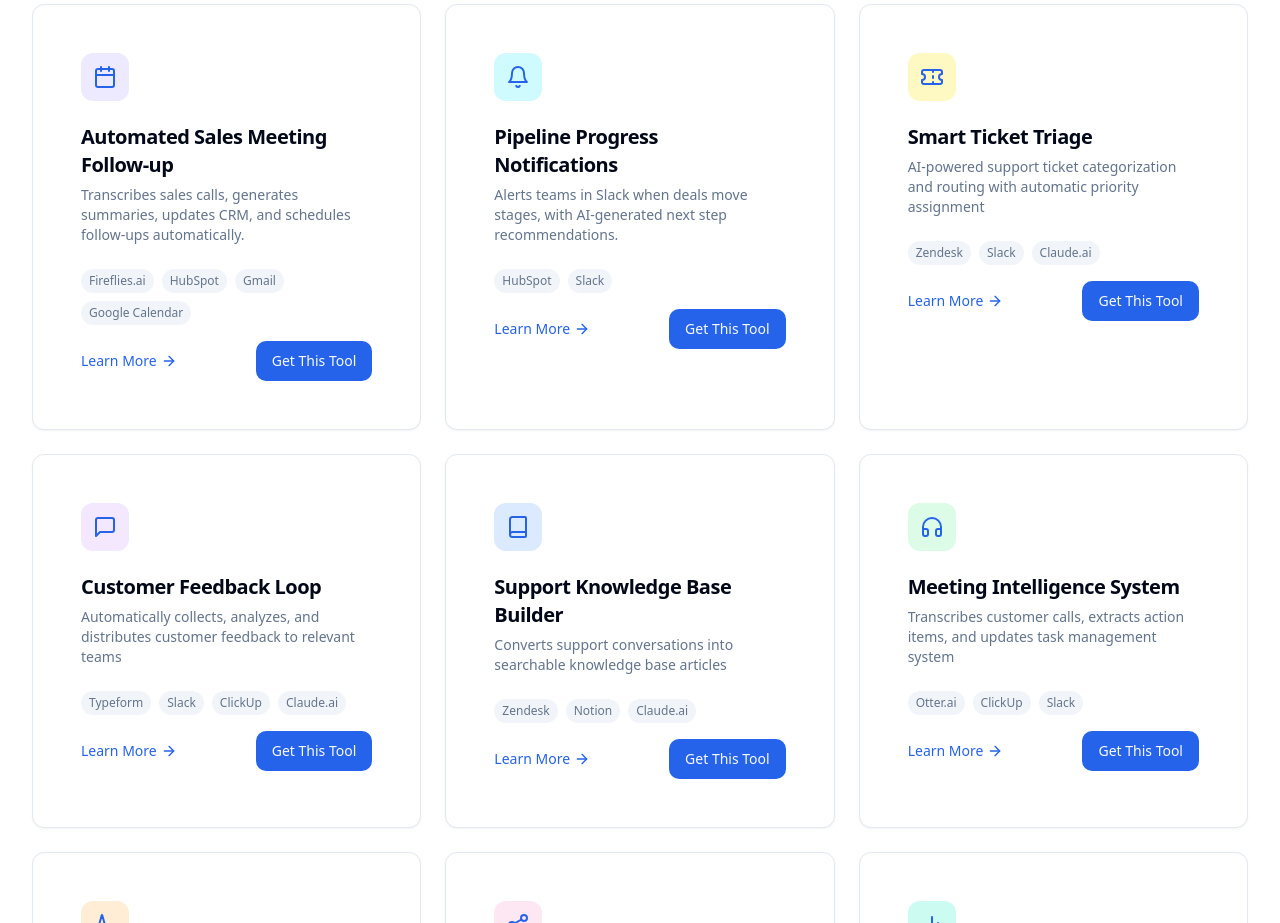
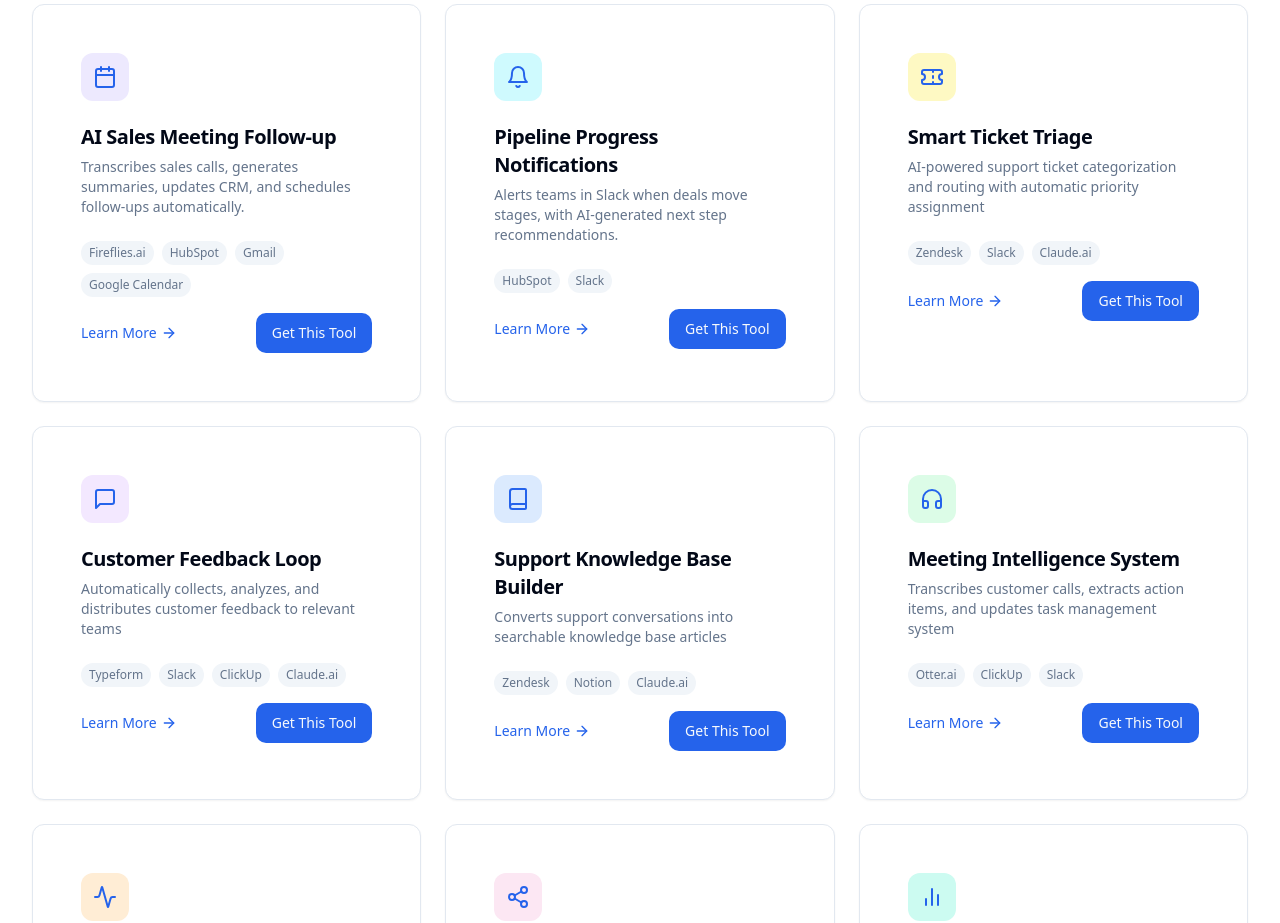
Before and after one commit to brianpcf/dptlandingpage, a React (Vite) app: page / in a window 1280 px wide. Shown: the part 1620-2543 px from the top of the page. Built offline with nearby package versions, Linux system fonts and the light colour scheme.

Commit message:
Update automation title
Changed the title of the automation from "Automated Sales Meeting Follow-Up" to "AI Sales Meeting Follow-up".
[skip gpt_engineer]

```diff
--- a/src/data/automations/sales.ts
+++ b/src/data/automations/sales.ts
@@ -57,7 +57,7 @@ export const salesAutomations: Automation[] = [
     tools: ["Gmail", "HubSpot", "Slack"]
   },
   {
-    title: "Automated Sales Meeting Follow-up",
+    title: "AI Sales Meeting Follow-up",
     description: "Transcribes sales calls, generates summaries, updates CRM, and schedules follow-ups automatically.",
     icon: Calendar,
     iconBg: "bg-violet-100",
--- a/src/data/tools.ts
+++ b/src/data/tools.ts
@@ -216,7 +216,6 @@ export const automations: Automation[] = [
     category: "Communication",
     tools: ["Slack", "HubSpot", "Notion"]
   },
-  // New Sales & Lead Management Automations
   {
     title: "Smart Lead Qualification",
     description: "AI-powered lead scoring and routing system that analyzes incoming leads and assigns them to the right sales rep.",
@@ -227,7 +226,7 @@ export const automations: Automation[] = [
     tools: ["Gmail", "HubSpot", "Slack"]
   },
   {
-    title: "Automated Sales Meeting Follow-up",
+    title: "AI Sales Meeting Follow-up",
     description: "Transcribes sales calls, generates summaries, updates CRM, and schedules follow-ups automatically.",
     icon: Calendar,
     iconBg: "bg-violet-100",
@@ -235,7 +234,6 @@ export const automations: Automation[] = [
     category: "Sales",
     tools: ["Fireflies.ai", "HubSpot", "Gmail", "Google Calendar"]
   },
-  // ... Adding remaining automations with appropriate icons
   {
     title: "Pipeline Progress Notifications",
     description: "Alerts teams in Slack when deals move stages, with AI-generated next step recommendations.",
```
